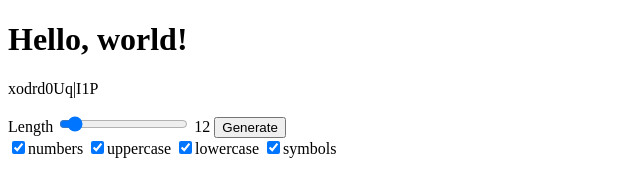
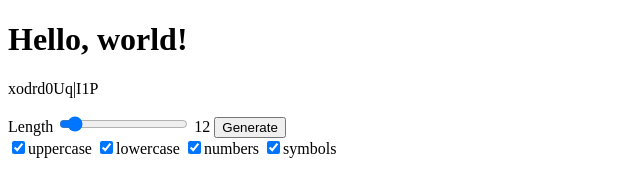
Before and after one commit to AkkU438/Final_Project_CSI_3480, a plain HTML site: page test.html in a window 1280 px wide. Shown: the full height of the page, 0-640 px from the left. Drawn offline with Linux system fonts and the light colour scheme.

Commit message:
Visual change
When unchecking all the boxes didn't make a visual change.

```diff
--- a/PasswordGenerator.js
+++ b/PasswordGenerator.js
@@ -21,6 +21,7 @@ function generatePassword(length){
     //Checks and appends certain strings
     if(!checkUpper && !checkLower && !checkNumber && !checkSymbols){
         chars += uppercase;
+        document.getElementById("value1").checked = true;
     } else{
         if(checkUpper) chars += uppercase;
         if(checkLower) chars += lowercase;
--- a/test.html
+++ b/test.html
@@ -16,9 +16,9 @@
   <span id="output">12</span>
   <button id="generate">Generate</button>
   <form>
-    <label><input type="checkbox" id="value1" checked>numbers</label>
-    <label><input type="checkbox" id="value2" checked>uppercase</label>
-    <label><input type="checkbox" id="value3" checked>lowercase</label>
+    <label><input type="checkbox" id="value1" checked>uppercase</label>
+    <label><input type="checkbox" id="value2" checked>lowercase</label>
+    <label><input type="checkbox" id="value3" checked>numbers</label>
     <label><input type="checkbox" id="value4" checked>symbols</label>
   </form>
 </body>
```
